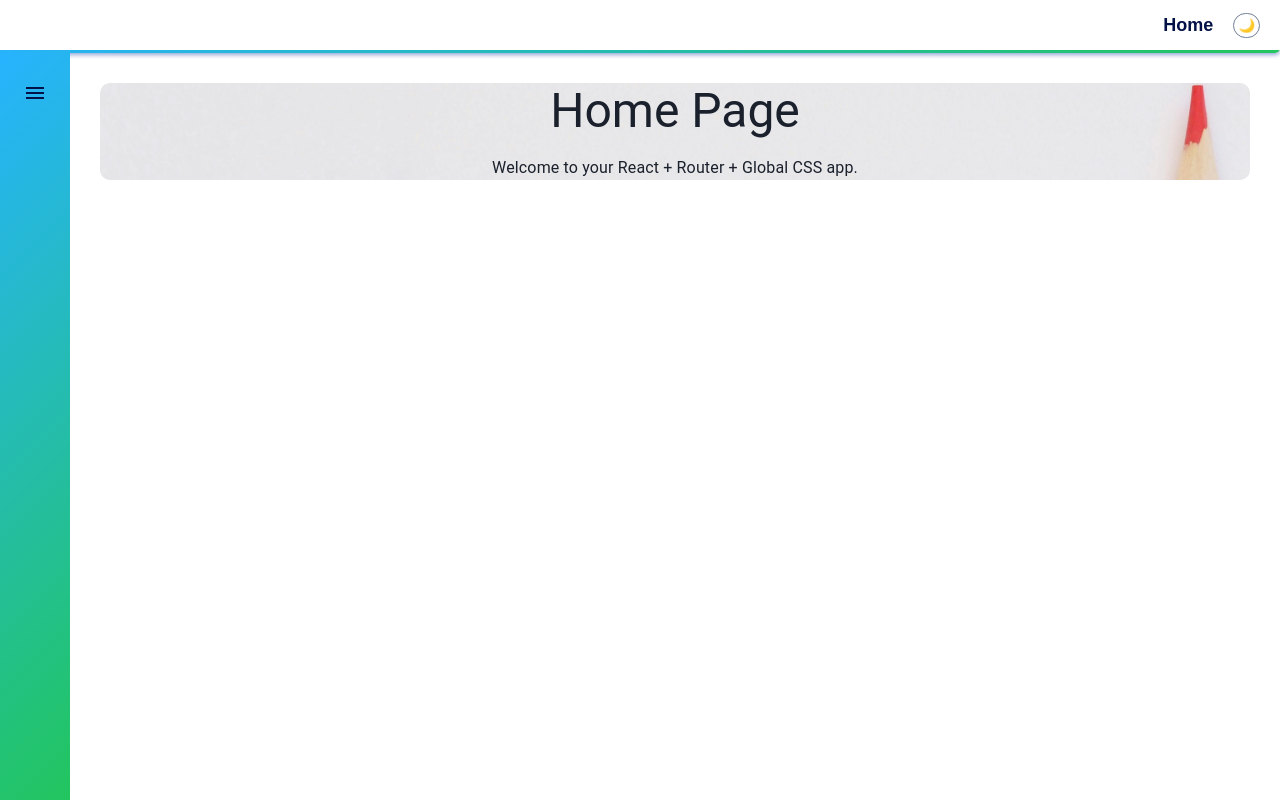
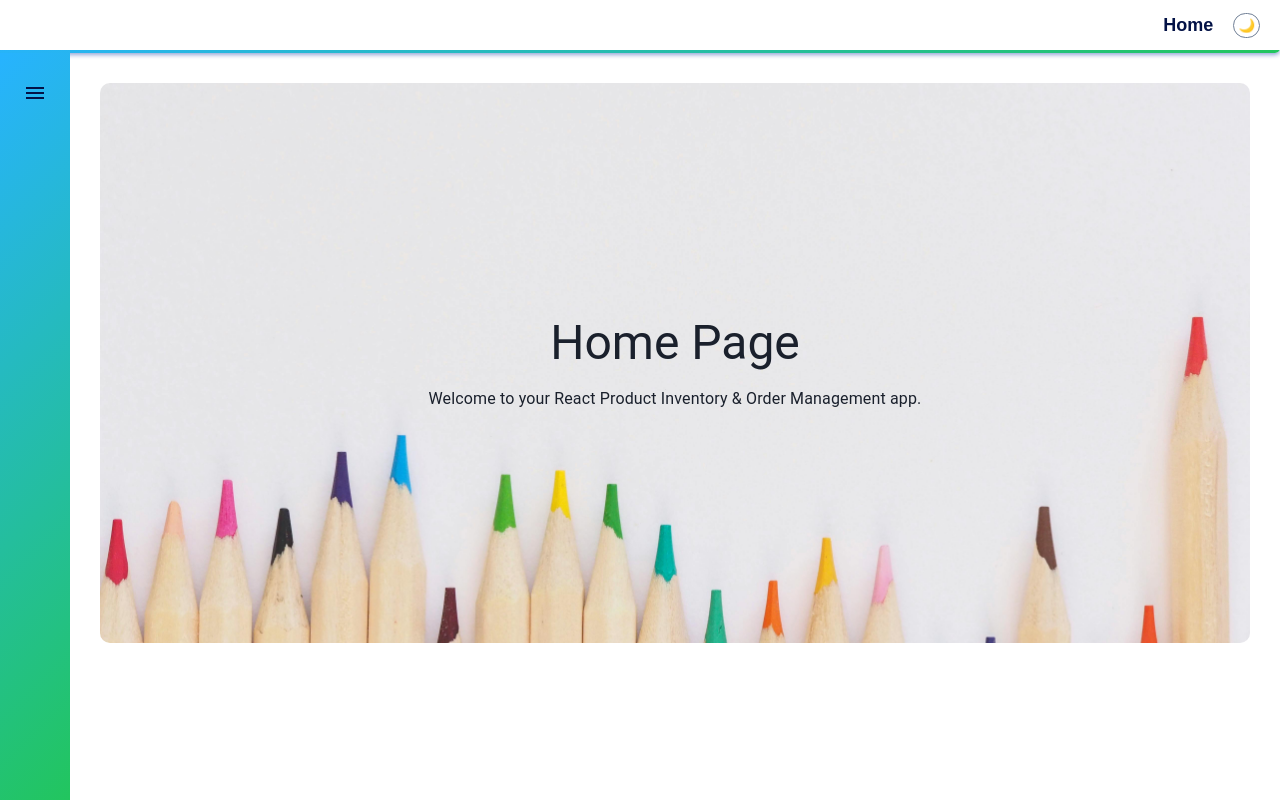
Before and after one commit to RangikaShalani/product-order-management, a React (Create React App) app: page / in a window 1280 px wide. Built offline with nearby package versions, Linux system fonts and the light colour scheme; some icons are missing.

Commit message:
home page height added

```diff
--- a/src/pages/Home.js
+++ b/src/pages/Home.js
@@ -10,7 +10,7 @@ export default function Home() {
                     Home Page
                 </Typography>
                 <Typography variant="body1">
-                    Welcome to your React + Router + Global CSS app.
+                    Welcome to your React Product Inventory & Order Management app.
                 </Typography>
 
 
--- a/src/styles/home.css
+++ b/src/styles/home.css
@@ -30,12 +30,14 @@
 .home-page-container {
     background-image: var(--background-image);
     width: 100%;
+    height: 70vh;
     border-radius: 10px;
     background-position: center;
     background-size: cover;
     display: flex;
     flex-direction: column;
     justify-content: center;
+    text-align: center;
     align-items: center;
     box-sizing: border-box;
 }
```
